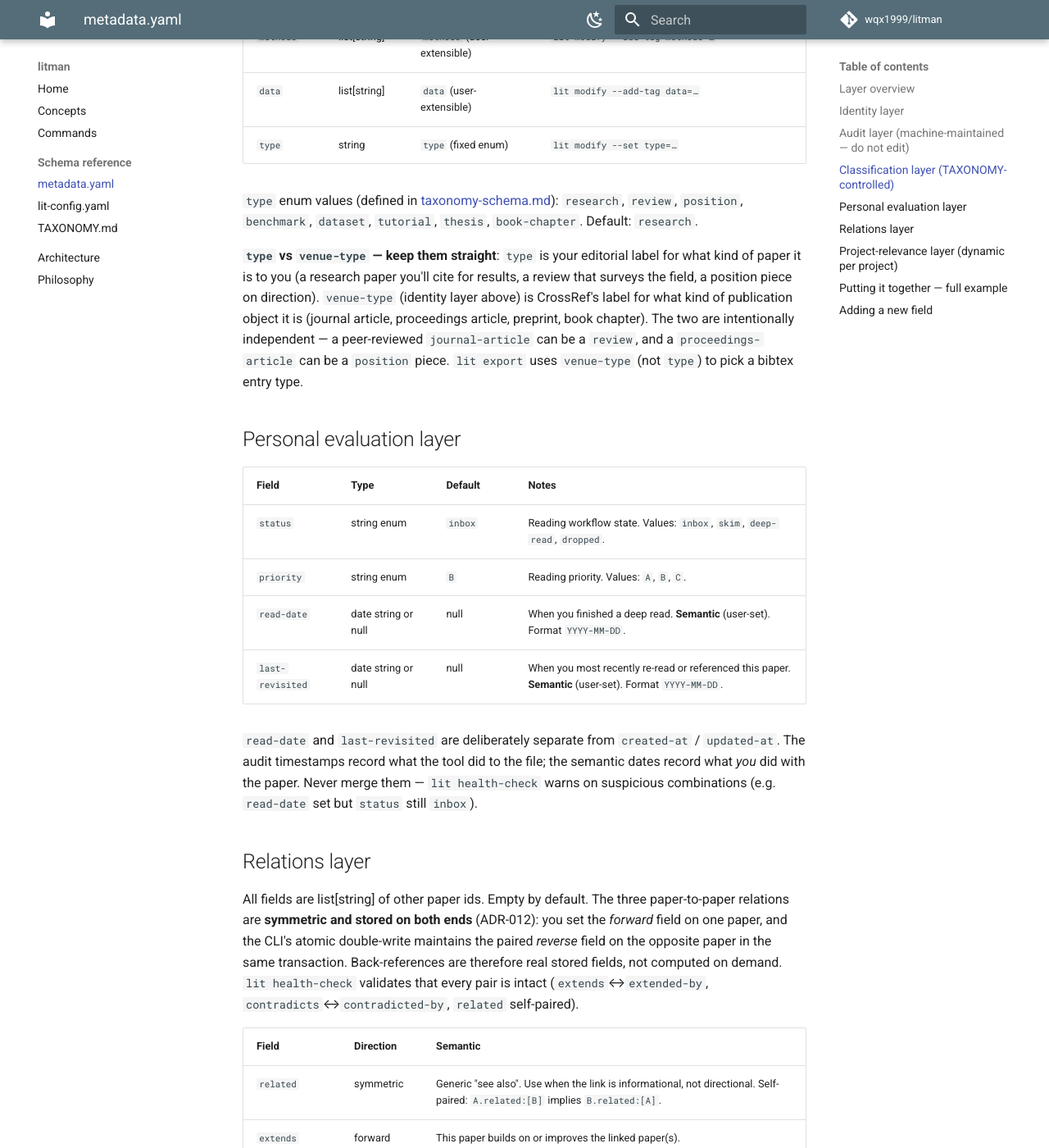
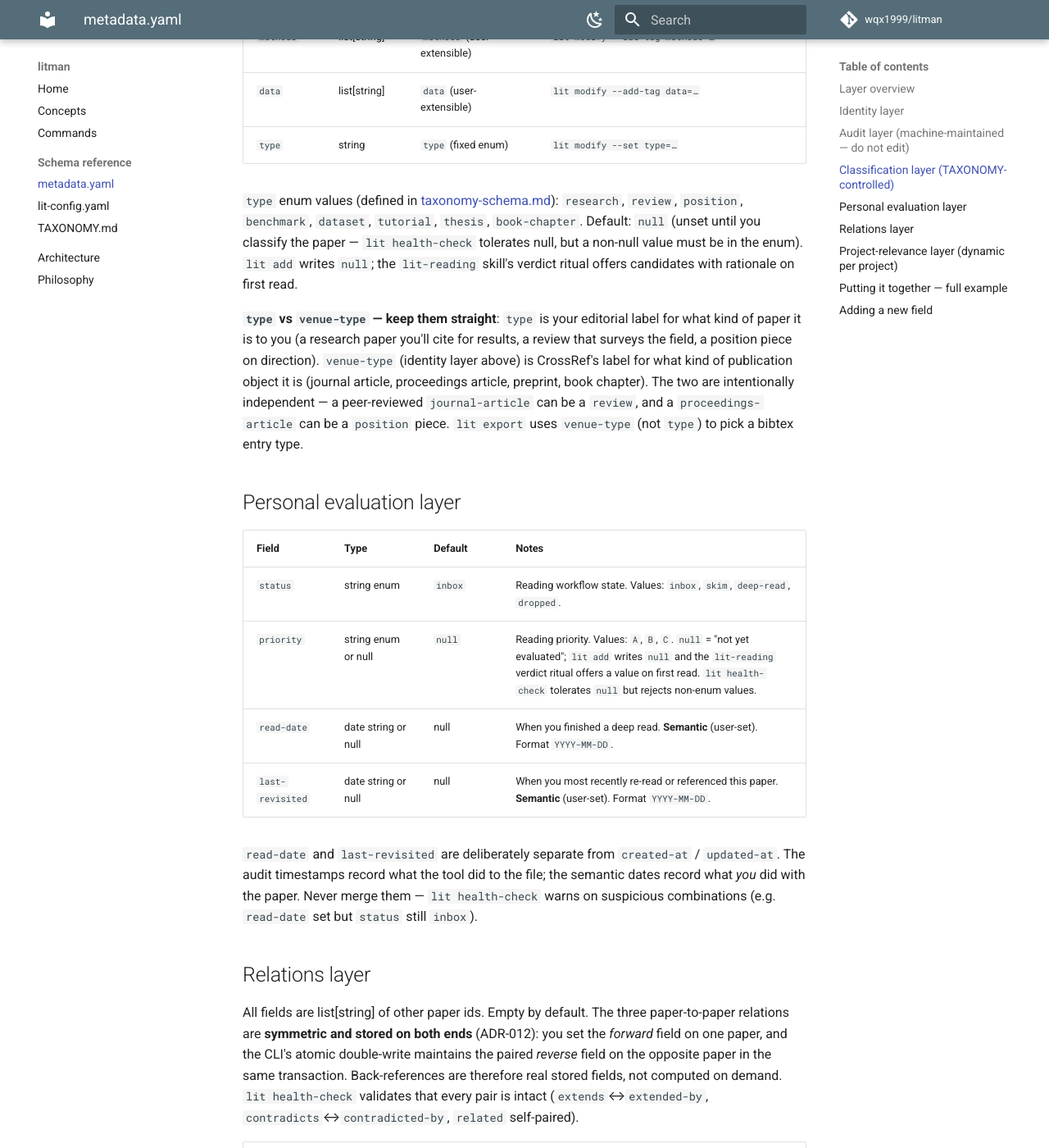
Before and after one commit to wqx1999/litman, an MkDocs documentation site: the page built from docs/metadata-schema.md, in a window 1280 px wide and 1400 px high, scrolled down 2558 px. Shown: the whole window at 82% size. Built offline with MkDocs 1.6.1 and Material for MkDocs 9.7.7, drawn with Linux system fonts in a browser that asks for light colours; comment, search, counter and statistics services are not loaded; some of the changed text lies outside the part shown.

Commit message:
docs(metadata-schema): sync default-value text with M29 null-on-add
Reflect M29's `lit add` default flip in the user-facing schema reference:

- §"Classification layer" type entry: Default changed from `research` to
  `null` (unset until classified). Adds a one-line pointer that `lit add`
  writes null and the lit-reading B10 verdict ritual offers candidates
  with rationale on first read.
- §"Personal evaluation layer" priority row: Default changed from `B` to
  `null`; the type column widened to "string enum or null".
- §"Putting it together — full example": prefaced with a one-line note
  clarifying that the YAML below is a fully-evaluated paper (not the
  freshly-added state), so a casual reader does not read `type: research`
  / `priority: A` / `read-date: ...` as defaults.

Follows M29 (commit 86af561, tag v0.29.0-m29). Not part of the M29 spec's
white-list — kept as a separate commit so the spec audit trail stays
clean.

Co-Authored-By: Claude Opus 4.7 (1M context) <noreply@anthropic.com>

````diff
--- a/docs/metadata-schema.md
+++ b/docs/metadata-schema.md
@@ -65,7 +65,10 @@ before tagging.
 
 `type` enum values (defined in [taxonomy-schema.md](taxonomy-schema.md)):
 `research`, `review`, `position`, `benchmark`, `dataset`, `tutorial`,
-`thesis`, `book-chapter`. Default: `research`.
+`thesis`, `book-chapter`. Default: `null` (unset until you classify the
+paper — `lit health-check` tolerates null, but a non-null value must be
+in the enum). `lit add` writes `null`; the `lit-reading` skill's verdict
+ritual offers candidates with rationale on first read.
 
 **`type` vs `venue-type` — keep them straight**: `type` is your
 editorial label for what kind of paper it is to you (a research paper
@@ -82,7 +85,7 @@ a `proceedings-article` can be a `position` piece. `lit export` uses
 | Field | Type | Default | Notes |
 |---|---|---|---|
 | `status` | string enum | `inbox` | Reading workflow state. Values: `inbox`, `skim`, `deep-read`, `dropped`. |
-| `priority` | string enum | `B` | Reading priority. Values: `A`, `B`, `C`. |
+| `priority` | string enum or null | `null` | Reading priority. Values: `A`, `B`, `C`. `null` = "not yet evaluated"; `lit add` writes `null` and the `lit-reading` verdict ritual offers a value on first read. `lit health-check` tolerates `null` but rejects non-enum values. |
 | `read-date` | date string or null | null | When you finished a deep read. **Semantic** (user-set). Format `YYYY-MM-DD`. |
 | `last-revisited` | date string or null | null | When you most recently re-read or referenced this paper. **Semantic** (user-set). Format `YYYY-MM-DD`. |
 
@@ -147,6 +150,11 @@ own perspective on the same paper (e.g. baseline for one project,
 peripheral for another) without forcing a uniform schema.
 
 ## Putting it together — full example
+
+The example below is a **fully evaluated** paper after a deep read, not
+the freshly-added state from `lit add`. On first add, `type`, `priority`,
+`read-date`, and `last-revisited` are all `null`; you fill them via the
+`lit-reading` skill's verdict ritual or `lit modify --set …`.
 
 ```yaml
 # Identity
````
